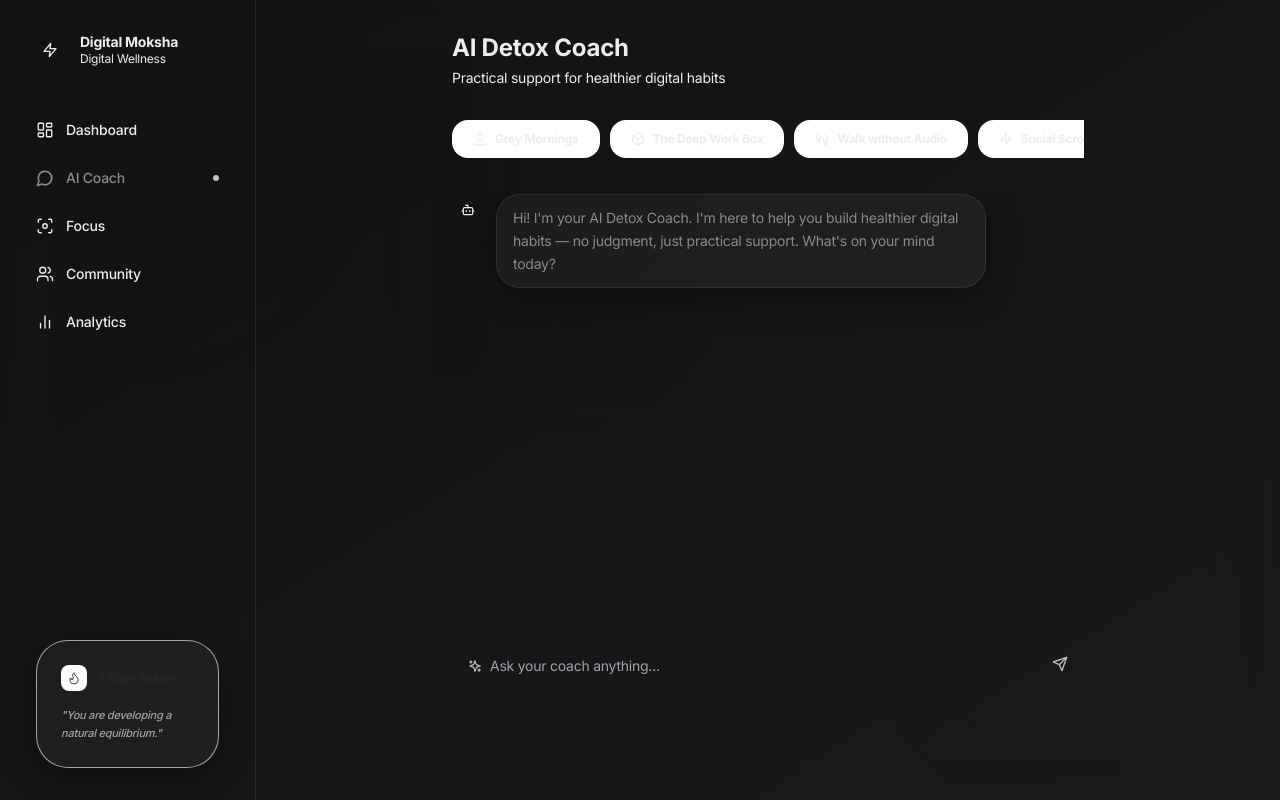
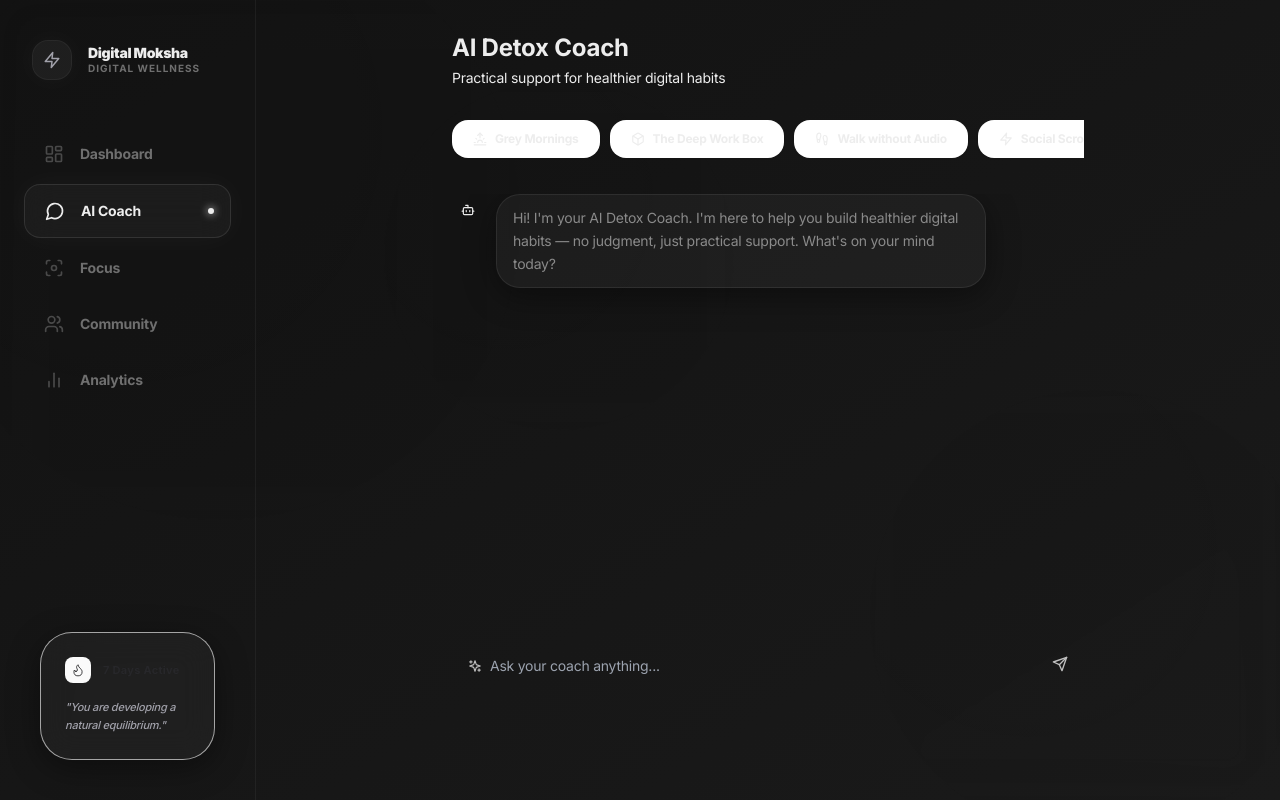
Before and after one commit to nishkarshsharma051-ai/Librate-Mind, a Next.js app in the folder digital-moksha/: page /coach in a window 1280 px wide. Built offline with nearby package versions, Linux system fonts and the light colour scheme.

Commit message:
Dark Mode Refined: Updated HabitCard aesthetics and severity badges for premium dark theme (Commit 28d9d00)

```diff
--- a/digital-moksha/components/HabitCard.tsx
+++ b/digital-moksha/components/HabitCard.tsx
@@ -1,5 +1,5 @@
 import { useState } from 'react';
-import { ArrowRight, Sparkles } from 'lucide-react';
+import { Flame } from 'lucide-react';
 import { CAT_META } from '@/lib/data';
 import DynamicIcon from './DynamicIcon';
 
@@ -18,71 +18,69 @@ export default function HabitCard({ pattern, trigger, alternative, category, sev
 
   if (accepted) {
     return (
-      <div className="card p-5 flex items-center gap-3 animate-fade-in">
-        <div className="w-10 h-10 rounded-2xl flex items-center justify-center" style={{ background: '#F0FFF5' }}>
-          <span className="text-xl">✓</span>
+      <div className="glass-card p-6 flex items-center gap-4 animate-fade-in border-white/5">
+        <div className="w-12 h-12 rounded-2xl flex items-center justify-center bg-white/5 border border-white/10">
+          <DynamicIcon name="Check" size={20} className="text-zinc-200" />
         </div>
         <div>
-          <p className="text-sm font-semibold text-iron">Challenge accepted!</p>
-          <p className="text-xs text-slate mt-0.5">Great choice. Small steps build lasting change.</p>
+          <p className="text-sm font-black text-primary tracking-tight">Challenge accepted</p>
+          <p className="text-xs text-muted mt-1 leading-relaxed italic">"Small steps build lasting change."</p>
         </div>
       </div>
     );
   }
 
   const severityBadge = {
-    low: { label: 'Low', bg: '#EAEAEA', text: '#8A8A8A' },
-    medium: { label: 'Medium', bg: '#FFF8E6', text: '#C07A00' },
-    high: { label: 'High', bg: '#FFF0F0', text: '#C03030' },
+    low: { label: 'Subtle', bg: 'rgba(255,255,255,0.03)', text: '#A0A0A0' },
+    medium: { label: 'Moderate', bg: 'rgba(255,255,255,0.05)', text: '#C0C0C0' },
+    high: { label: 'Significant', bg: 'rgba(255,255,255,0.08)', text: '#EDEDED' },
   }[severity];
 
   return (
-    <div className="card p-5 space-y-4 animate-slide-up">
+    <div className="glass-card p-8 ml-0 space-y-8 animate-slide-up border-white/5">
       {/* Header */}
-      <div className="flex items-start justify-between gap-3">
-        <div className="flex items-center gap-2">
-          <div className="w-8 h-8 rounded-xl neu-surface-sm flex items-center justify-center">
-            <DynamicIcon name={meta.icon} size={14} className="text-slate" />
+      <div className="flex items-center justify-between">
+        <div className="flex items-center gap-4">
+          <div className="p-2.5 bg-white/5 rounded-xl border border-white/5">
+            <DynamicIcon name={meta.icon} size={16} className="text-muted" />
           </div>
-          <div>
-            <p className="text-[11px] font-semibold uppercase tracking-wider text-slate">{meta.label}</p>
-          </div>
+          <p className="text-[10px] font-black uppercase tracking-[0.2em] text-muted">{meta.label}</p>
         </div>
-        <span className="text-[10px] font-semibold px-2.5 py-1 rounded-full flex-shrink-0"
+        <span className="text-[9px] font-bold px-3 py-1 rounded-full uppercase tracking-widest border border-white/5"
           style={{ background: severityBadge.bg, color: severityBadge.text }}>
           {severityBadge.label}
         </span>
       </div>
 
       {/* Pattern */}
-      <div className="neu-inset p-3.5 rounded-2xl border border-white/50">
-        <div className="flex items-center gap-2 mb-1.5">
-          <Sparkles size={10} className="text-silver" />
-          <p className="text-[10px] font-bold text-slate uppercase tracking-widest">A.I. Insight</p>
+      <div className="bg-white/5 p-6 rounded-[2rem] border border-white/5 space-y-4">
+        <div className="flex items-center gap-3">
+          <Flame size={12} className="text-muted/40" />
+          <p className="text-[10px] font-black text-muted/60 uppercase tracking-widest">Observation</p>
         </div>
-        <p className="text-sm font-medium text-smoke leading-snug">"{pattern}"</p>
-        <p className="text-xs text-slate mt-1.5 opacity-80">Context: {trigger}</p>
+        <p className="text-lg font-black text-primary leading-snug">"{pattern}"</p>
+        <p className="text-[11px] text-muted font-medium italic opacity-80">Context: {trigger}</p>
       </div>
 
       {/* Alternative */}
-      <div className="flex gap-3 items-start p-4 rounded-2xl bg-white shadow-soft ring-1 ring-mist/30">
-        <div className="mt-0.5 p-1 rounded-lg bg-mist/20">
-          <DynamicIcon name="Target" size={14} className="text-iron" />
+      <div className="flex gap-4 items-center p-6 rounded-[2rem] bg-white/[0.02] border border-white/5">
+        <div className="p-2 bg-white/5 rounded-lg border border-white/5">
+          <DynamicIcon name="Target" size={16} className="text-muted" />
         </div>
-        <p className="text-sm text-iron leading-relaxed">{alternative}</p>
+        <p className="text-sm text-primary font-bold leading-relaxed">{alternative}</p>
       </div>
 
       {/* Actions */}
-      <div className="flex gap-2">
+      <div className="flex gap-4">
         <button
           onClick={() => setAccepted(true)}
-          className="neu-btn flex-1 flex items-center justify-center gap-2 py-2.5 px-4 text-sm font-semibold text-iron"
+          className="neu-btn flex-1 py-5 text-[10px] font-black text-muted uppercase tracking-[0.2em]"
         >
-          Try this <ArrowRight size={14} />
+          Try this
         </button>
         <button
           onClick={onDismiss}
-          className="px-4 py-2.5 rounded-full text-sm text-slate hover:text-iron transition-colors"
+          className="px-8 py-5 text-[10px] font-black text-muted/40 uppercase tracking-widest hover:text-muted transition-colors"
         >
           Skip
         </button>
--- a/digital-moksha/components/layout/Sidebar.tsx
+++ b/digital-moksha/components/layout/Sidebar.tsx
@@ -15,15 +15,15 @@ const NAV = [
 export default function Sidebar() {
   const path = usePathname();
   return (
-    <aside className="hidden md:flex flex-col w-64 h-screen sticky top-0 bg-fog border-r border-mist px-5 py-8 gap-2 flex-shrink-0">
+    <aside className="hidden md:flex flex-col w-64 h-screen sticky top-0 bg-transparent border-r border-white/5 px-6 py-10 gap-2 flex-shrink-0">
       {/* Brand */}
-      <div className="flex items-center gap-3 px-3 mb-8">
-        <div className="w-9 h-9 rounded-2xl neu-surface-sm flex items-center justify-center">
-          <Zap size={16} className="text-slate" />
+      <div className="flex items-center gap-4 px-2 mb-10">
+        <div className="w-10 h-10 rounded-2xl bg-white/5 border border-white/5 flex items-center justify-center shadow-hero-glow">
+          <Zap size={18} className="text-zinc-400" />
         </div>
         <div>
-          <p className="font-bold text-smoke text-sm leading-tight">Digital Moksha</p>
-          <p className="text-slate text-xs">Digital Wellness</p>
+          <p className="font-black text-primary text-sm leading-tight tracking-tight">Digital Moksha</p>
+          <p className="text-muted text-[10px] font-bold uppercase tracking-widest">Digital Wellness</p>
         </div>
       </div>
 
@@ -36,15 +36,15 @@ export default function Sidebar() {
               key={href}
               href={href}
               className={clsx(
-                'flex items-center gap-3 px-4 py-3 rounded-2xl text-sm font-medium transition-all duration-200',
+                'flex items-center gap-4 px-5 py-4 rounded-2xl text-sm font-bold transition-all duration-300 relative group',
                 active
-                  ? 'neu-surface-sm text-iron'
-                  : 'text-slate hover:text-iron hover:bg-mist/60'
+                  ? 'glass-card text-primary border-white/10 shadow-hero-glow'
+                  : 'text-muted hover:text-primary'
               )}
             >
-              <Icon size={18} strokeWidth={active ? 2.2 : 1.8} />
-              {label}
-              {active && <span className="ml-auto w-1.5 h-1.5 rounded-full bg-silver" />}
+              <Icon size={20} className={active ? 'text-primary' : 'text-muted opacity-60 group-hover:opacity-100'} />
+              <span className="flex-1">{label}</span>
+              {active && <div className="w-1.5 h-1.5 rounded-full bg-primary absolute right-4 shadow-[0_0_8px_white]" />}
             </Link>
           );
         })}
```
